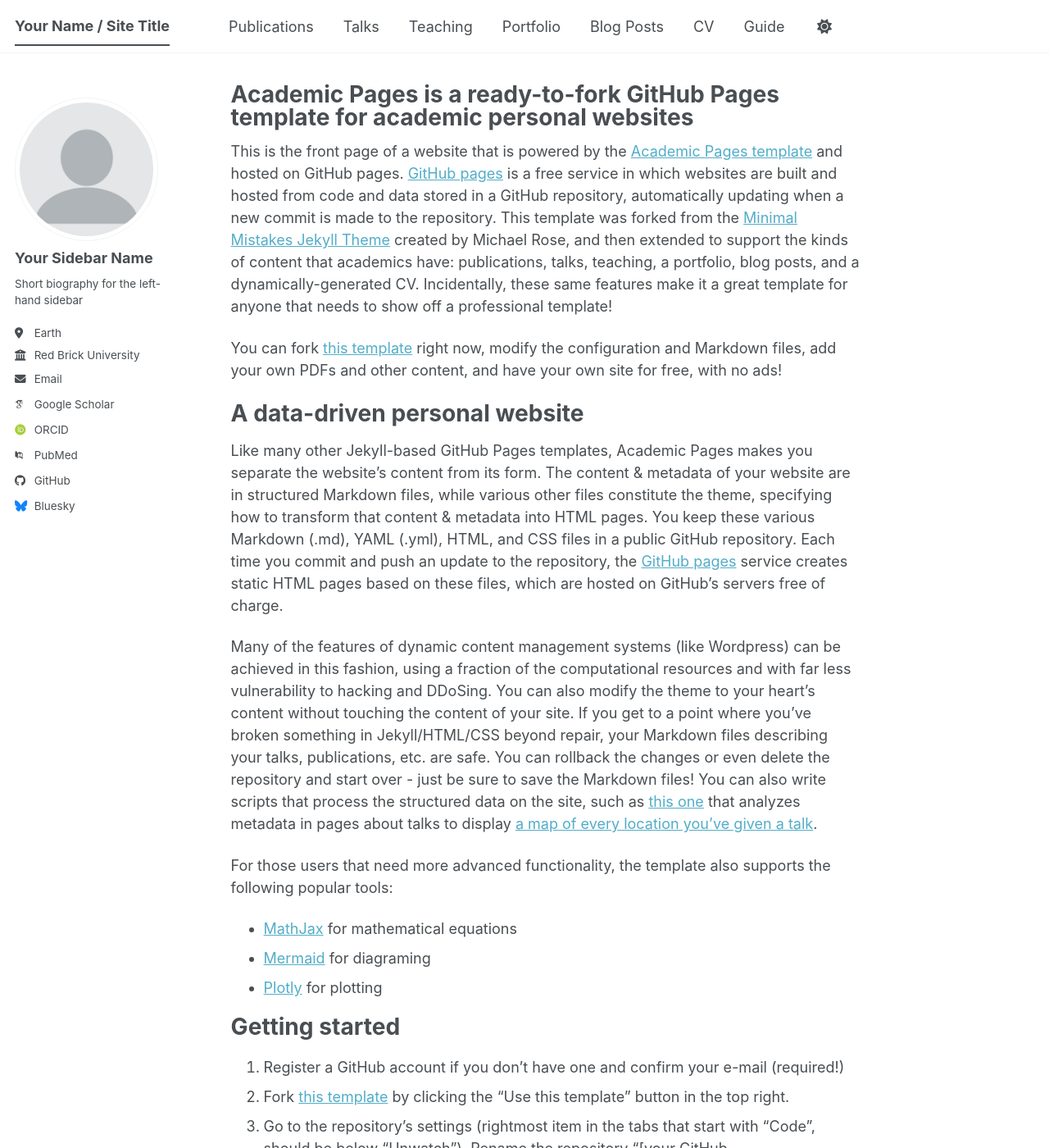
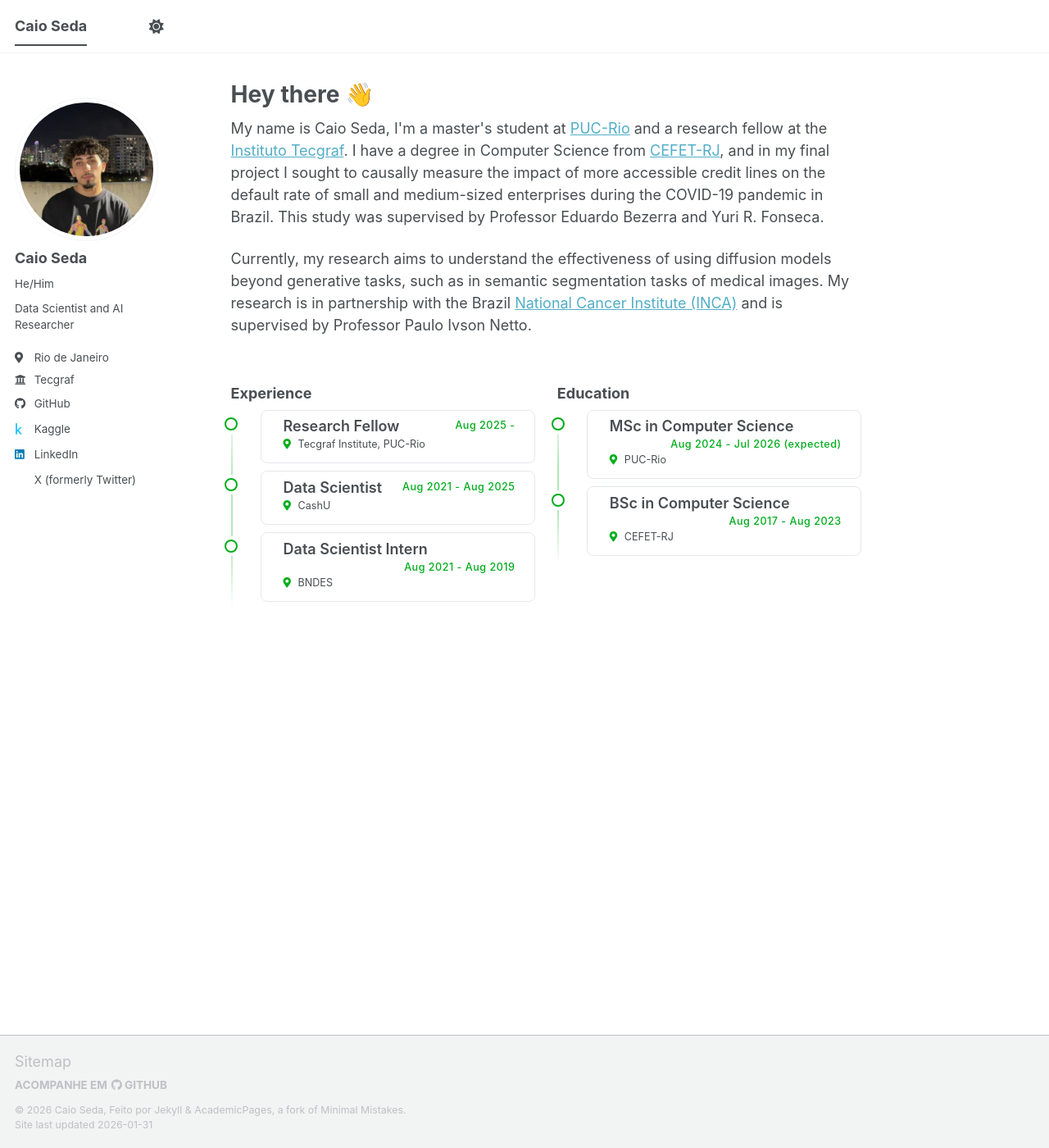
Before and after one commit to caioseda/caioseda.github.io, a Jekyll site: the page built from _pages/about.html, in a window 1280 px wide and 1400 px high. Shown: the whole window at 82% size. Built offline with Jekyll 4.4.1, drawn with Linux system fonts in a browser that asks for light colours; some web fonts are replaced; a script bundle is joined from its source files by our own code; library files that are not in the unit come from our copies; some of the changed text lies outside the part shown.

Commit message:
Update site config and personal information

```diff
--- a/_config.yml
+++ b/_config.yml
@@ -7,13 +7,13 @@
 # server process.
 
 # Basic Site Settings
-locale                   : "en-US"
+locale                   : "pt-BR"
 site_theme               : "default" # The available themes options are "default", "air", "sunrise", "mint", "dirt" and "contrast"
-title                    : "Your Name / Site Title"
+title                    : "Caio Seda"
 title_separator          : "-"
-name                     : &name "Your Name"
-description              : &description "Your Name's academic portfolio"   # Update this with a general description of your site, this is the default if not overridden by a page
-url                      : https://academicpages.github.io # The base hostname & protocol for your site e.g. "https://[your GitHub username].github.io",
+name                     : &name "Caio Seda"
+description              : &description "Caio Seda's portfolio"   # Update this with a general description of your site, this is the default if not overridden by a page
+url                      : https://caioseda.github.io # The base hostname & protocol for your site e.g. "https://[your GitHub username].github.io",
                                                            # or if you already have some other page hosted on Github then use "https://[your GitHub username].github.io/[Your Repo Name]"
 baseurl                  : "" # the subpath of your site, e.g. "/blog"
 repository               : "academicpages/academicpages.github.io"
@@ -24,24 +24,24 @@ repository               : "academicpages/academicpages.github.io"
 author:
   # Biographic information
   avatar           : "profile.png"
-  name             : "Your Sidebar Name"
-  pronouns         : # example: "she/her"
-  bio              : "Short biography for the left-hand sidebar"
-  location         : "Earth"
-  employer         : "Red Brick University"
+  name             : "Caio Seda"
+  pronouns         : "He/Him" # example: "she/her"
+  bio              : "Data Scientist and AI Researcher"
+  location         : "Rio de Janeiro"
+  employer         : "Tecgraf"
   uri              : # URL
-  email            : "none@example.org"
+  # email            : "caio [] example.org"
 
   # Academic websites
   academia         : # URL
   arxiv            : # URL - Update with the correct link to your profile
-  googlescholar    : "https://scholar.google.com/citations?user=PS_CX0AAAAAJ"
+  googlescholar    : # "https://scholar.google.com/citations?user=PS_CX0AAAAAJ"
   inspire-hep      : # URL
   impactstory      : # URL
-  orcid            : "https://orcid.org/yourorcidurl"
+  orcid            : # "https://orcid.org/yourorcidurl"
   semantic         : # URL
   ssrn             : # URL
-  pubmed           : "https://www.ncbi.nlm.nih.gov/pubmed/?term=john+snow"
+  pubmed           : # "https://www.ncbi.nlm.nih.gov/pubmed/?term=john+snow"
   researchgate     : # URL
   scopus           : # URL
   zotero           : # URL
@@ -51,13 +51,13 @@ author:
   bitbucket        : # Username - Update with your username on the site
   codepen          : # Username
   dribbble         : # Username
-  github           : "academicpages"
-  kaggle           : # Username
+  github           : "caioseda"
+  kaggle           : "caioseda"
   stackoverflow    : # User number or user number and name (i.e., use "1" or "1/jeff-atwood")
 
   # Social media
   artstation       : # Username
-  bluesky          : "bsky.app" # Replace this with you Bluesky username
+  bluesky          : # Username
   facebook         : # Username
   flickr           : # Username
   foursquare       : # Username
@@ -66,7 +66,7 @@ author:
   keybase          : # Username
   instagram        : # Username
   lastfm           : # Username
-  linkedin         : # Username
+  linkedin         : "caioseda"
   mastodon         : # URL
   medium           : # URL
   pinterest        : # Username
@@ -74,7 +74,7 @@ author:
   steam            : # Username
   telegram         : # URL
   tumblr           : # Username
-  twitter          : # Username for X / Twitter
+  twitter          : "caioseda"
   vine             : # Username
   weibo            : # Username
   wikipedia        : # Username
@@ -83,19 +83,19 @@ author:
   zhihu            : # Username
 
 # Publication Category - The following the list of publication categories and their headings
-publication_category:
-  books:
-    title: 'Books'
-  manuscripts:
-    title: 'Journal Articles'
-  conferences:
-    title: 'Conference Papers'
+# publication_category:
+  # books:
+    # title: 'Books'
+  # manuscripts:
+    # title: 'Journal Articles'
+  # conferences:
+    # title: 'Conference Papers'
 
 # Site Settings
 teaser                   :  # filename of teaser fallback teaser image placed in /images/ for social media previews
 breadcrumbs              : false # true, false (default)
 words_per_minute         : 160
-future                   : true
+future                   : false
 read_more                : "disabled" # if enabled, adds "Read more" links to excerpts
 talkmap_link             : false      #change to true to add link to talkmap on talks page
 comments:
@@ -125,7 +125,7 @@ staticman:
       options:
         format           : "iso8601" # "iso8601" (default), "timestamp-seconds", "timestamp-milliseconds"
 atom_feed:
-  hide                   : false     # change to true to hide the RSS feed in the footer
+  hide                   : true     # change to true to hide the RSS feed in the footer
   path                   : # blank (default) uses feed.xml
 
 
--- /dev/null
+++ b/_data/experience.yaml
@@ -0,0 +1,27 @@
+job:
+  - title: Research Fellow
+    start_date: Aug 2025
+    end_date:
+    company: Tecgraf Institute, PUC-Rio
+
+  - title: Data Scientist
+    start_date: Aug 2021
+    end_date: Aug 2025
+    company: CashU
+
+  - title: Data Scientist Intern
+    start_date: Aug 2021
+    end_date: Aug 2019
+    company: BNDES
+
+education:
+  - title: MSc in Computer Science
+    start_date: Aug 2024
+    end_date: Jul 2026 (expected)
+    company: PUC-Rio
+
+  - title: BSc in Computer Science
+    start_date: Aug 2017
+    end_date: Aug 2023
+    company: CEFET-RJ
+    note: "Undergraduate final project: Effects of changes in credit granting policy on the risk of default: a study using Targeted Maximum Likelihood"
--- a/_includes/author-profile.html
+++ b/_includes/author-profile.html
@@ -151,7 +151,7 @@
         <li><a href="https://{{ author.tumblr }}.tumblr.com"><i class="fab fa-fw fa-tumblr icon-pad-right" aria-hidden="true"></i>Tumblr</a></li>
       {% endif %}
       {% if author.twitter %}
-        <li><a href="https://twitter.com/{{ author.twitter }}"><i class="fab fa-fw fa-x-twitter icon-pad-right" aria-hidden="true"></i>X (formerly Twitter)</a></li>
+        <li><a href="https://x.com/{{ author.twitter }}"><i class="fab fa-fw fa-x-twitter icon-pad-right" aria-hidden="true"></i>X (formerly Twitter)</a></li>
       {% endif %}
       {% if author.vine %}
         <li><a href="https://vine.co/u/{{ author.vine }}"><i class="fab fa-fw fa-vine icon-pad-right" aria-hidden="true"></i>Vine</a></li>
--- /dev/null
+++ b/_pages/about.html
@@ -0,0 +1,207 @@
+---
+permalink: /
+title: "Hey there 👋"
+excerpt: "About me"
+author_profile: true
+redirect_from:
+  - /about/
+  - /about.html
+---
+
+
+<style>
+        :root {
+            --primary: #ffffff;
+            --secondary: #f8f9fa;
+            --accent: #00ad1d;
+            --text: #243827;
+            --text-light: #48644c;
+            --border: #e5e7eb;
+        }
+
+        .container-profile {
+            max-width: 1000px;
+            margin: 0 auto;
+        }
+
+        .section-profile {
+            margin-bottom: 4rem;
+        }
+
+        .section-title {
+            font-size: 2rem;
+            margin-bottom: 3rem;
+            font-weight: 600;
+            position: relative;
+            padding-bottom: 0.5rem;
+        }
+
+        .section-title::after {
+            content: '';
+            position: absolute;
+            bottom: 0;
+            left: 0;
+            width: 40px;
+            height: 3px;
+            background: var(--accent);
+            border-radius: 2px;
+        }
+
+        .timeline {
+            position: relative;
+            padding-left: 2rem;
+        }
+
+        .timeline::before {
+            content: '';
+            position: absolute;
+            top: 0;
+            left: 0;
+            width: 2px;
+            height: 100%;
+            background: linear-gradient(
+                to bottom,
+                transparent,
+                var(--accent),
+                var(--accent),
+                transparent
+            );
+            opacity: 0.3;
+        }
+
+        .timeline-item {
+            position: relative;
+            padding-bottom: 0.5rem;
+            opacity: 0;
+            transform: translateY(20px);
+            animation: fadeIn 0.5s ease forwards;
+        }
+
+        @keyframes fadeIn {
+            to {
+                opacity: 1;
+                transform: translateY(0);
+            }
+        }
+
+        .timeline-dot {
+            position: absolute;
+            left: -2.4rem;
+            top: 0.5rem;
+            width: 16px;
+            height: 16px;
+            border-radius: 50%;
+            background: var(--primary);
+            border: 2px solid var(--accent);
+            box-shadow: 0 0 0 4px var(--primary);
+            transition: all 0.3s ease;
+        }
+
+        .timeline-item:hover .timeline-dot {
+            background: var(--accent);
+            box-shadow: 0 0 0 6px var(--primary), 0 0 10px rgba(59, 130, 246, 0.5);
+        }
+
+        .timeline-content {
+            padding: 0.3rem;
+            padding-left: 1.5rem;
+            border-radius: 8px;
+            border: 1px solid var(--border);
+            position: relative;
+            transition: all 0.3s ease;
+            flex-wrap: wrap; /* Allows wrapping for subtitle */
+            align-items: center;
+            display: flex;
+        }
+
+        .timeline-content:hover {
+            transform: translateX(5px);
+            box-shadow: 0 4px 12px rgba(0, 0, 0, 0.05);
+        }
+
+        .timeline-date {
+            color: var(--accent);
+            font-weight: 500;
+            font-size: 0.7rem;
+            letter-spacing: 0.5px;
+            margin-left: auto; /* Pushes the date to the right */
+            white-space: nowrap;
+            align-self: center;
+            margin-right: 1rem;
+        }
+
+        .timeline-title {
+            font-weight: 600;
+            flex: 1 1 auto;
+        }
+
+        .timeline-subtitle {
+            font-size: 0.7rem;
+            margin-bottom: 0.4rem;
+            width: 100%;
+        }
+
+        @media (max-width: 768px) {
+            .timeline-content {
+                padding: 0.7rem;
+            }
+        }
+    </style>
+
+ <p>
+    My name is Caio Seda, I'm a master's student at <a href="https://www.puc-rio.br/index.html">PUC-Rio</a> and a research fellow at the <a href="https://www.tecgraf.puc-rio.br/">Instituto Tecgraf</a>. I have a degree in Computer Science from <a href="https://www.cefet-rj.br/">CEFET-RJ</a>, and in my final project I sought to causally measure the impact of more accessible credit lines on the default rate of small and medium-sized enterprises during the COVID-19 pandemic in Brazil. This study was supervised by Professor Eduardo Bezerra and Yuri R. Fonseca.
+</p>
+
+ <p>
+    Currently, my research aims to understand the effectiveness of using diffusion models beyond generative tasks, such as in semantic segmentation tasks of medical images. My research is in partnership with the Brazil <a href="https://www.gov.br/inca/en">National Cancer Institute (INCA)</a> and is supervised by Professor Paulo Ivson Netto.
+ </p>
+
+
+<link href="https://cdnjs.cloudflare.com/ajax/libs/font-awesome/5.15.4/css/all.min.css" rel="stylesheet">
+<link href="https://cdn.jsdelivr.net/npm/bootstrap@5.3.0-alpha1/dist/css/bootstrap-grid.min.css" rel="stylesheet">
+<link href="https://cdn.jsdelivr.net/npm/bootstrap@5.3.0-alpha1/dist/css/bootstrap-utilities.min.css" rel="stylesheet">
+
+<div class="container-profile row">
+    <div class="section-profile col-md-6">
+        <h3>Experience</h3>
+        <div class="timeline">
+            {% for job in site.data.experience.job %}
+            <div class="timeline-item" style="animation-delay: {{ forloop.index | times: 0.1 | append: 's' }}">
+                <div class="timeline-dot"></div>
+                <div class="timeline-content">
+                    <div class="timeline-title">{{ job.title }}</div>
+                    <div class="timeline-date">{{ job.start_date }} - {{ job.end_date }}</div>
+                    <div class="timeline-subtitle">
+                        <i class="fas fa-map-marker-alt" style="color: #00ad1d; margin-right: 5px;"></i>
+                        {{ job.company }}
+                    </div>
+                    {% if job.note %}
+                    <div class="timeline-subtitle">
+                        {{ job.note }}
+                    </div>
+                    {% endif %}
+                </div>
+            </div>
+            {% endfor %}
+        </div>
+    </div>
+    <div class="section-profile col-md-6">
+
+        <h3>Education</h3>
+        <div class="timeline">
+            {% for job in site.data.experience.education %}
+            <div class="timeline-item" style="animation-delay: {{ forloop.index | times: 0.1 | append: 's' }}">
+                <div class="timeline-dot"></div>
+                <div class="timeline-content">
+                    <div class="timeline-title">{{ job.title }}</div>
+                    <div class="timeline-date">{{ job.start_date }} - {{ job.end_date }}</div>
+                    <div class="timeline-subtitle">
+                        <i class="fas fa-map-marker-alt" style="color: #00ad1d; margin-right: 5px;"></i>
+                        {{ job.company }}
+                    </div>
+                </div>
+            </div>
+            {% endfor %}
+        </div>
+    </div>
+</div>
--- a/_pages/cv.md
+++ b/_pages/cv.md
@@ -7,58 +7,4 @@ redirect_from:
   - /resume
 ---
 
-{% include base_path %}
-
-Education
-======
-* Ph.D in Version Control Theory, GitHub University, 2018 (expected)
-* M.S. in Jekyll, GitHub University, 2014
-* B.S. in GitHub, GitHub University, 2012
-
-Work experience
-======
-* Spring 2024: Academic Pages Collaborator
-  * GitHub University
-  * Duties includes: Updates and improvements to template
-  * Supervisor: The Users
-
-* Fall 2015: Research Assistant
-  * GitHub University
-  * Duties included: Merging pull requests
-  * Supervisor: Professor Hub
-
-* Summer 2015: Research Assistant
-  * GitHub University
-  * Duties included: Tagging issues
-  * Supervisor: Professor Git
-
-Skills
-======
-* Skill 1
-* Skill 2
-  * Sub-skill 2.1
-  * Sub-skill 2.2
-  * Sub-skill 2.3
-* Skill 3
-
-Publications
-======
-  <ul>{% for post in site.publications reversed %}
-    {% include archive-single-cv.html %}
-  {% endfor %}</ul>
-
-Talks
-======
-  <ul>{% for post in site.talks reversed %}
-    {% include archive-single-talk-cv.html  %}
-  {% endfor %}</ul>
-
-Teaching
-======
-  <ul>{% for post in site.teaching reversed %}
-    {% include archive-single-cv.html %}
-  {% endfor %}</ul>
-
-Service and leadership
-======
-* Currently signed in to 43 different slack teams
+[]
--- a/_pages/publications.html
+++ b/_pages/publications.html
@@ -6,7 +6,8 @@ author_profile: true
 ---
 
 {% if site.author.googlescholar %}
-  <div class="wordwrap">You can also find my articles on <a href="{{site.author.googlescholar}}">my Google Scholar profile</a>.</div>
+  <!-- <div class="wordwrap">You can also find my articles on <a href="{{site.author.googlescholar}}">my Google Scholar profile</a>.</div> -->
+   I'm working to add papers here 😁
 {% endif %}
 
 {% include base_path %}
```
Also changed, not shown: _data/navigation.yml (+16 -16 lines), _pages/portfolio.html (deleted, +0 -13 lines), _posts/2013-08-14-blog-post-2.md (deleted, +0 -20 lines), _posts/2014-08-14-blog-post-3.md (deleted, +0 -20 lines), _posts/2015-08-14-blog-post-4.md (deleted, +0 -20 lines), _posts/2199-01-01-future-post.md (deleted, +0 -11 lines), _publications/2009-10-01-paper-title-number-1.md (deleted, +0 -14 lines), _publications/2010-10-01-paper-title-number-2.md (deleted, +0 -14 lines), _publications/2015-10-01-paper-title-number-3.md (deleted, +0 -14 lines), _publications/2024-02-17-paper-title-number-4.md (deleted, +0 -13 lines), _pages/404.md (line endings or trailing spaces), _pages/__about.md (renamed from _pages/about.md), images/profile.png, 1 other file.
